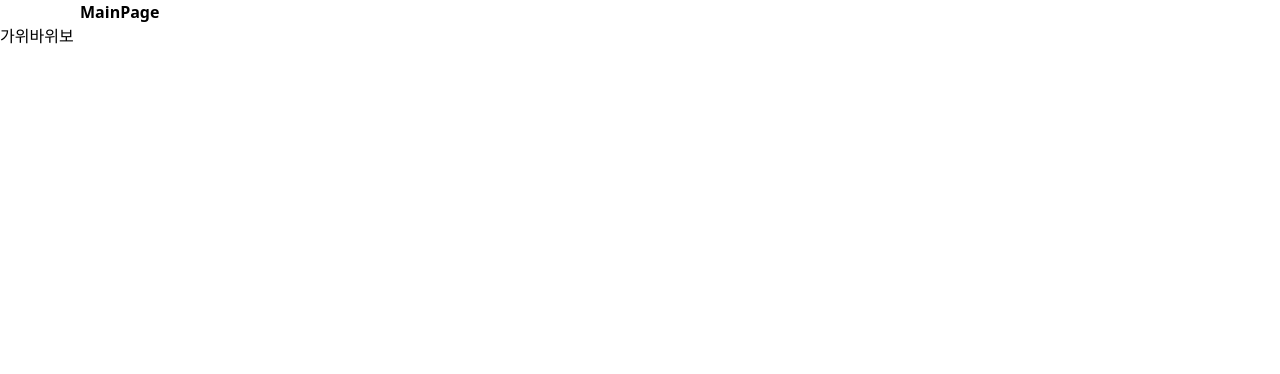
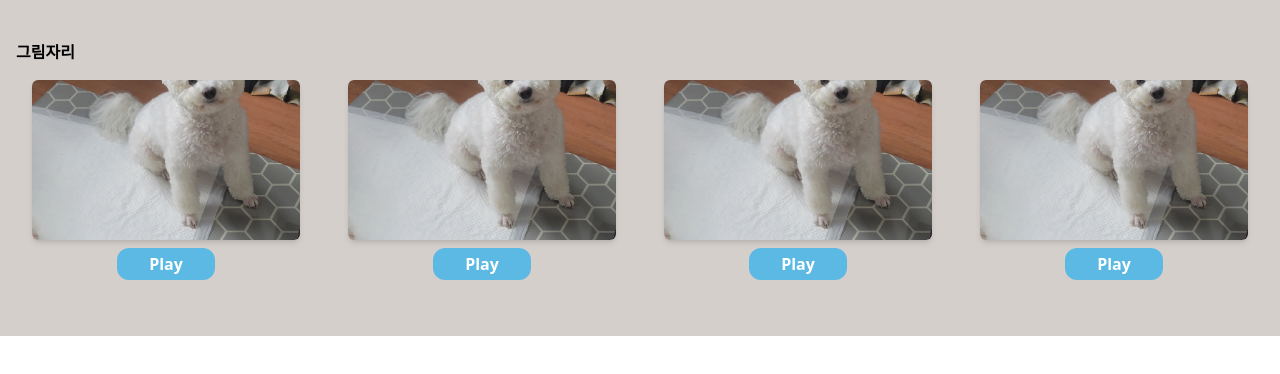
Before and after one commit to cjfal2/djp, a React (Vite) app in the folder front/: page / in a window 1280 px wide. Shown: the top 374 px of the page. Built offline with nearby package versions, Linux system fonts and the light colour scheme.

Commit message:
240718-임시 game 카드 그리드 만들기

```diff
--- /dev/null
+++ b/front/src/basic/gamestartcard/gameStartButton.tsx
@@ -0,0 +1,7 @@
+export default function gameStartButton() {
+  return (
+    <button className="mt-2 bg-main text-white justify-center items-center py-1 px-8 rounded-xl hover:scale-95">
+      Play
+    </button>
+  );
+}
--- /dev/null
+++ b/front/src/basic/gamestartcard/gameStartCard.tsx
@@ -0,0 +1,16 @@
+import GameStartButton from "./gameStartButton";
+
+export default function gameStartCard() {
+  return (
+    <>
+      <div className="p-4 rounded-lg  text-center">
+        <img
+          src="image/test1.jpg"
+          alt="Game 1"
+          className="w-full h-40 object-cover rounded-md shadow-md"
+        />
+        <GameStartButton/>
+      </div>
+    </>
+  );
+}
--- a/front/src/main_page/MainPage.tsx
+++ b/front/src/main_page/MainPage.tsx
@@ -1,13 +1,20 @@
-import React from "react";
-import { Link } from "react-router-dom";
+// import { Link } from "react-router-dom";
+import GameStartCard from "../basic/gamestartcard/gameStartCard";
 
 export default function MainPage() {
   return (
-    <div>
-      <div className="max-w-6xl mx-auto px-4 justify-center items-center font-bold">
-        MainPage
+    <div className="flex flex-col w-full max-w-screen-2xl mx-auto bg-back">
+      {/* <nav>네브바</nav> */}
+      <div className="w-full mx-auto px-4 py-10 justify-center items-center font-bold">
+        <div>그림자리</div>
+        <ul className="grid gap-4 grid-cols-1 sm:grid-cols-2 md:grid-cols-3 lg:grid-cols-4">
+          <GameStartCard />
+          <GameStartCard />
+          <GameStartCard />
+          <GameStartCard />
+        </ul>
+        {/* <Link to={"/rcp"}>가위바위보</Link> */}
       </div>
-      <Link to={"/rcp"}>가위바위보</Link>
     </div>
   );
 }
--- a/front/tailwind.config.js
+++ b/front/tailwind.config.js
@@ -4,9 +4,8 @@ export default {
   theme: {
     extend: {
       colors: {
-          primary: {
-            DEFAULT: "#2bca43",
-          },
+        main: "#5CB9E4",
+        back: "#D5CFCC",
       },
     },
   },
```
Also changed, not shown: front/public/image/test1.jpg (added), front/public/image/test2.jpg (added), front/src/basic/none.txt (added). Lines whose indentation alone changed are shown as unchanged.
